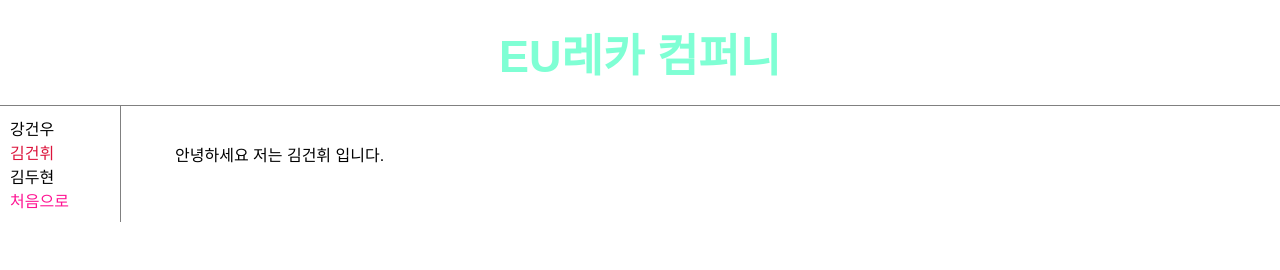
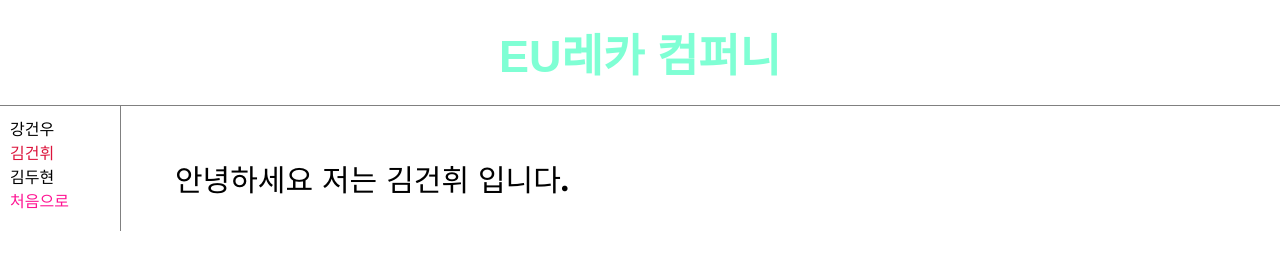
Before and after one commit to mssamd0515/eureka.company, a plain HTML site: page kim gun.html in a window 1280 px wide. Drawn offline with Linux system fonts and the light colour scheme.

Commit message:
Add files via upload

```diff
--- a/kim gun.html
+++ b/kim gun.html
@@ -4,7 +4,7 @@
     <meta charset="utf-8">
     <title>EU레카 컴퍼니 - 김건휘</title>
     <style>
-    @import url (// fonts.googleapis.com/earlyaccess/ jejugothic.css );
+       @import url('https://fonts.googleapis.com/css2?family=Black+Han+Sans&display=swap');
       h1 {
         font-size: 45px;
         text-align: center;
@@ -15,7 +15,7 @@
         padding: 20px;
       }
       ul {
-        font-family: 'Hanna', sans-serif;
+        font-family: 'Black Han Sans', sans-serif;
         border-right: 1px solid gray;
         width: 100px;
         margin: 0px;
@@ -28,7 +28,8 @@
         text-decoration: none;
       }
       p {
-       font-family: 'Jeju Gothic', sans-serif;
+       font-family: 'Black Han Sans', sans-serif;
+       font-size: 30px
       }
       #active {
         color:crimson;
```
Also changed, not shown: kang.html (+4 -3 lines), kim du.html (+4 -3 lines).
